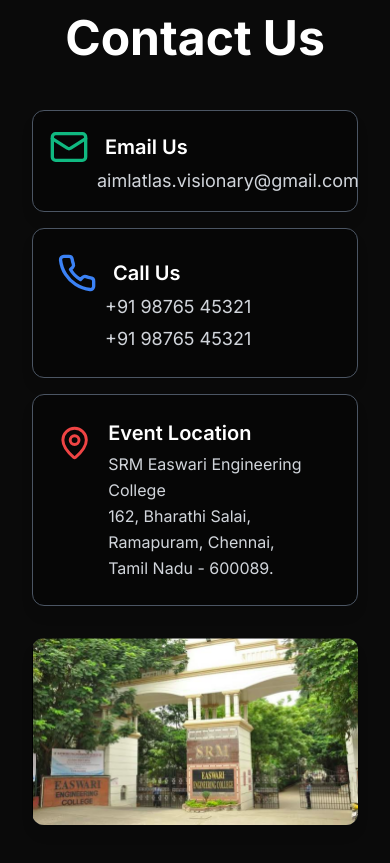
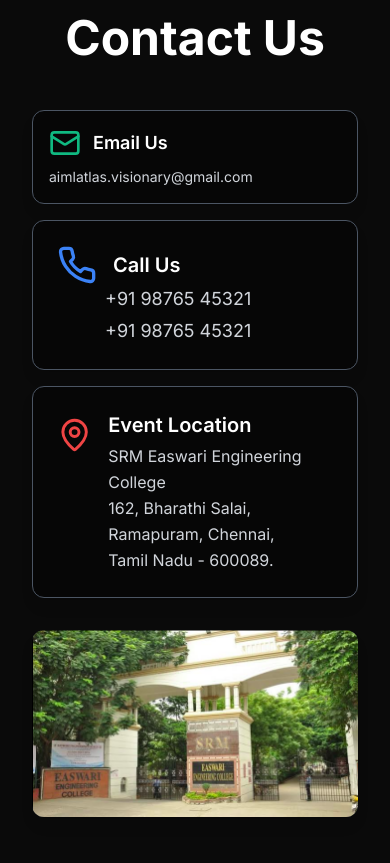
Before and after one commit to tanush-em/INVICTUS, a Next.js app: page / in a window 390 px wide. Shown: the part 8040-8903 px from the top of the page. Built offline with nearby package versions, Linux system fonts and the light colour scheme.

Commit message:
responsive

```diff
--- a/app/components/ContactSection.js
+++ b/app/components/ContactSection.js
@@ -15,12 +15,14 @@
           <div className="space-y-4">
 
             <div className="p-4 rounded-xl bg-black/30 hover:bg-black/40 transition shadow-lg border border-gray-600">
-              <div className="flex items-center mb-0">
-                <Mail className="w-10 h-10 text-emerald-500" />
-                <h3 className="ml-4 text-xl font-semibold">Email Us</h3>
+              <div className="flex items-center mb-2">
+                <Mail className="w-8 h-8 text-emerald-500 flex-shrink-0" />
+                <h3 className="ml-3 text-lg font-semibold">Email Us</h3>
               </div>
-              <a href="mailto:aimlatlas.visionary@gmail.com"
-                className="text-gray-300 text-lg hover:text-emerald-300 transition block ml-12">
+              <a
+                href="mailto:aimlatlas.visionary@gmail.com"
+                className="text-gray-300 hover:text-emerald-300 transition block break-words text-sm sm:text-base"
+              >
                 aimlatlas.visionary@gmail.com
               </a>
             </div>
```
